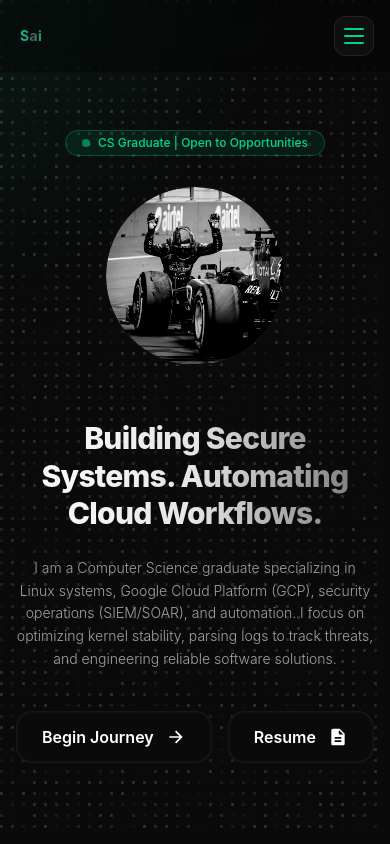
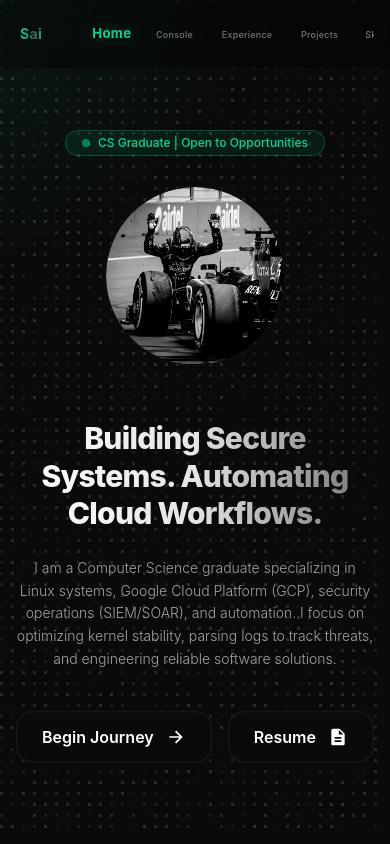
Before and after one commit to Saichaitanya888/Saichaitanya888.github.io, a React (Vite) app: page / in a window 390 px wide. Shown: the top 844 px of the page. Built offline with nearby package versions, Linux system fonts and the light colour scheme.

Commit message:
Implement horizontal scrolling O-o-o mobile navbar layout and mobile skills carousel scaling adjustments

```diff
--- a/src/components/Navbar.jsx
+++ b/src/components/Navbar.jsx
@@ -1,4 +1,4 @@
-import { useState } from 'react';
+import { useState, useEffect, useRef } from 'react';
 
 export default function Navbar({ activeSection }) {
   const navItems = [
@@ -10,18 +10,27 @@ export default function Navbar({ activeSection }) {
     { id: 'contact', label: 'Contact' },
   ];
 
-  const [isMenuOpen, setIsMenuOpen] = useState(false);
+  const containerRef = useRef(null);
 
-  const toggleMenu = () => {
-    setIsMenuOpen(!isMenuOpen);
-  };
+  // Auto-scroll the active nav item to the center of the scrollbar on mobile
+  useEffect(() => {
+    if (!containerRef.current) return;
+    const activeEl = containerRef.current.querySelector('[data-active="true"]');
+    if (activeEl) {
+      activeEl.scrollIntoView({
+        behavior: 'smooth',
+        block: 'nearest',
+        inline: 'center',
+      });
+    }
+  }, [activeSection]);
 
   return (
-    <>
     <header className="fixed top-0 left-0 w-full z-50 px-4 py-4 md:px-12 flex items-center justify-between backdrop-blur-md bg-black/40 border-b border-neutral-900/40">
+      {/* Brand logo */}
       <a
         href="#hero"
-          className="relative inline-block font-bold tracking-wide text-sm md:text-base transition-transform duration-300 hover:scale-105 whitespace-nowrap py-2 px-1"
+        className="relative inline-block font-bold tracking-wide text-sm md:text-base transition-transform duration-300 hover:scale-105 whitespace-nowrap py-2 px-1 shrink-0"
       >
         <span className="btn-shine">
           <span className="md:hidden">Sai</span>
@@ -29,7 +38,7 @@ export default function Navbar({ activeSection }) {
         </span>
       </a>
 
-        {/* Desktop Nav Links */}
+      {/* Desktop Nav Links (Visible on md and larger) */}
       <nav id="navLinks" className="hidden md:flex items-center gap-3 md:gap-4">
         {navItems.map((item) => {
           const isActive = activeSection === item.id;
@@ -37,47 +46,35 @@ export default function Navbar({ activeSection }) {
         })}
       </nav>
 
-        {/* Mobile Hamburger Button */}
-        <button
-          onClick={toggleMenu}
-          className="flex md:hidden flex-col justify-center items-center w-10 h-10 rounded-xl bg-neutral-900/60 border border-neutral-800/80 text-white transition-all duration-300 focus:outline-none z-50 cursor-pointer"
-          aria-label="Toggle Menu"
+      {/* Mobile Horizontal Scrolling Nav Links (Visible on screens smaller than md) */}
+      <nav
+        ref={containerRef}
+        className="flex md:hidden flex-1 items-center gap-6 overflow-x-auto scrollbar-none scroll-smooth pl-8 pr-6 py-1 ml-4"
+        style={{
+          scrollbarWidth: 'none',
+          msOverflowStyle: 'none',
+          WebkitOverflowScrolling: 'touch',
+        }}
       >
-          <div className="w-5 h-4 flex flex-col justify-between">
-            <span className={`h-0.5 w-full bg-emerald-400 rounded-full transition-transform duration-300 origin-left ${isMenuOpen ? 'rotate-45 translate-x-[2px]' : ''}`}></span>
-            <span className={`h-0.5 w-full bg-emerald-400 rounded-full transition-opacity duration-300 ${isMenuOpen ? 'opacity-0' : ''}`}></span>
-            <span className={`h-0.5 w-full bg-emerald-400 rounded-full transition-transform duration-300 origin-left ${isMenuOpen ? '-rotate-45 translate-x-[2px] -translate-y-[1px]' : ''}`}></span>
-          </div>
-        </button>
-      </header>
-
-      {/* Mobile Drawer Overlay */}
-      <div
-        className={`fixed inset-0 z-40 bg-black/95 backdrop-blur-lg flex flex-col items-center justify-center gap-8 transition-all duration-500 md:hidden ${
-          isMenuOpen ? 'opacity-100 pointer-events-auto translate-y-0' : 'opacity-0 pointer-events-none -translate-y-full'
-        }`}
-      >
-        <div className="flex flex-col items-center gap-6">
         {navItems.map((item) => {
           const isActive = activeSection === item.id;
           return (
             <a
               key={item.id}
               href={`#${item.id}`}
-                onClick={() => setIsMenuOpen(false)}
-                className={`text-2xl font-bold tracking-wider transition-all duration-300 py-2 ${
+              data-active={isActive ? 'true' : 'false'}
+              className={`transition-all duration-300 ease-out shrink-0 text-center font-sans tracking-wide ${
                 isActive
-                    ? 'text-emerald-400 scale-110 drop-shadow-[0_0_12px_rgba(16,185,129,0.35)]'
-                    : 'text-neutral-400 hover:text-white'
+                  ? 'text-xs text-emerald-400 font-bold scale-110 drop-shadow-[0_0_8px_rgba(16,185,129,0.3)]'
+                  : 'text-[10px] text-neutral-500 font-medium scale-90'
               }`}
             >
               {item.label}
             </a>
           );
         })}
-        </div>
-      </div>
-    </>
+      </nav>
+    </header>
   );
 }
 
--- a/src/index.css
+++ b/src/index.css
@@ -174,10 +174,13 @@ body {
 }
 
 @media (max-width: 767px) {
+  .card-active {
+    transform: translateX(0) scale(0.9);
+  }
   .card-next {
-    transform: translateX(20%) scale(0.85);
+    transform: translateX(30%) scale(0.65);
   }
   .card-prev {
-    transform: translateX(-20%) scale(0.85);
+    transform: translateX(-30%) scale(0.65);
   }
 }
```
Lines whose indentation alone changed are shown as unchanged.
